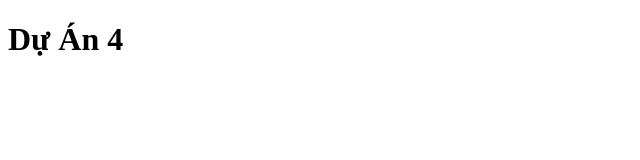
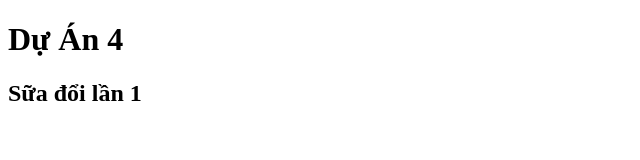
Before and after one commit to Tgiang123/duan4, a plain HTML site: page index.html in a window 1280 px wide. Shown: the whole page, without its empty margins (0-640 px from the left). Drawn offline with Linux system fonts and the light colour scheme.

Commit message:
Sữa đổi lần 1

```diff
--- a/index.html
+++ b/index.html
@@ -7,5 +7,6 @@
   </head>
   <body>
     <h1>Dự Án 4</h1>
+    <h2>Sữa đổi lần 1</h2>
   </body>
 </html>
```
